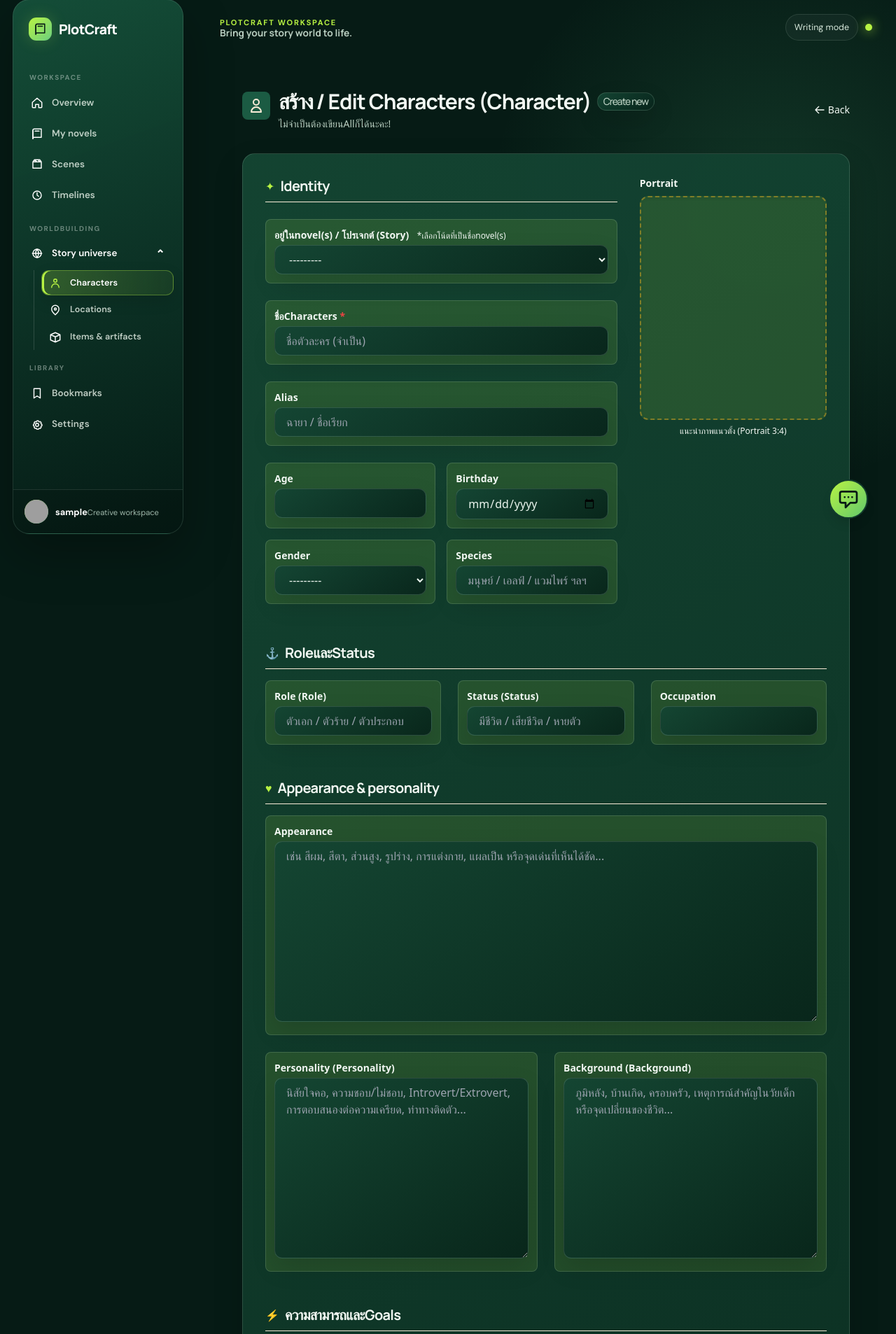
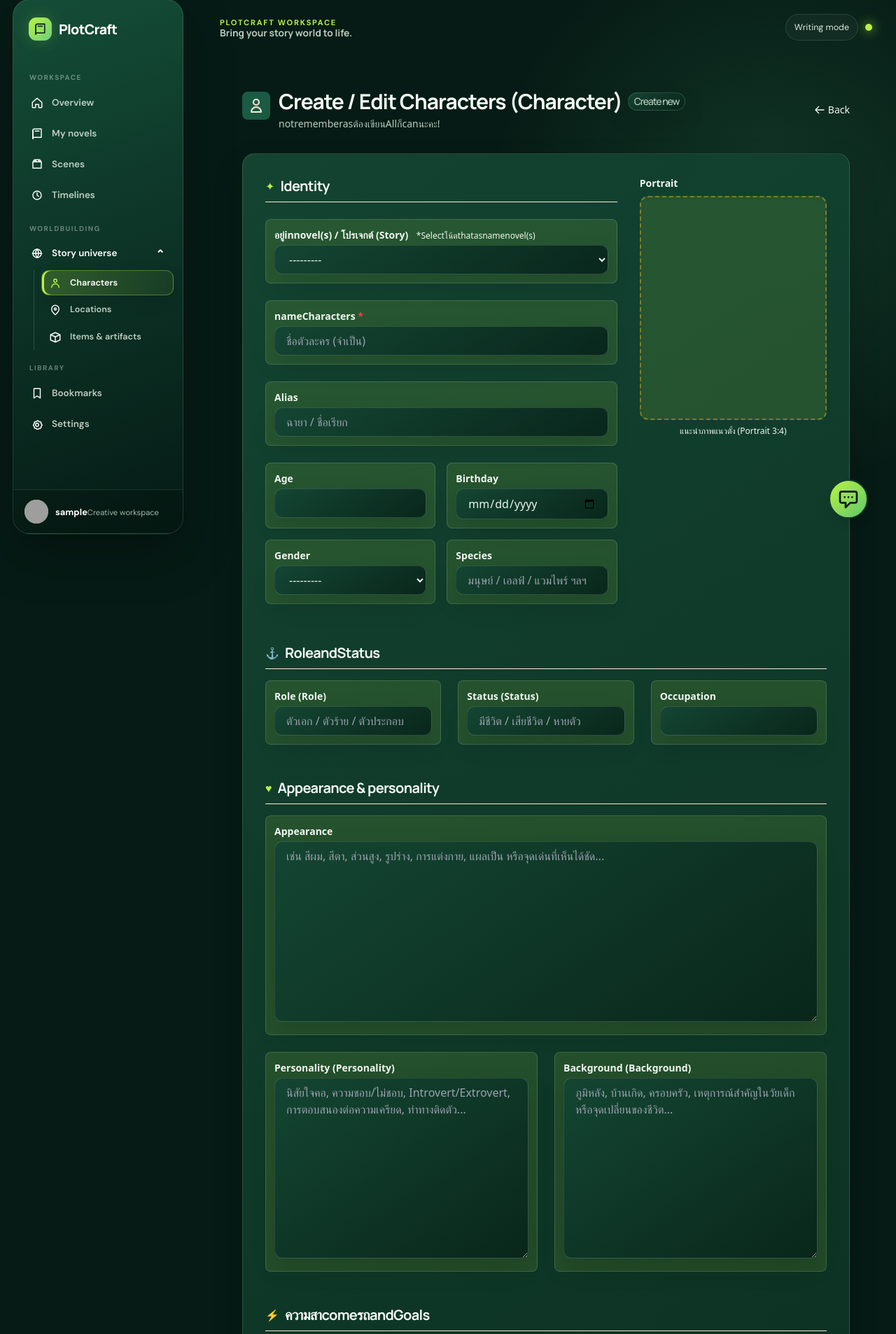
Before and after one commit to maythiya/plotcraft, a Django app: page /worldbuilding/characters/create/ in a window 1280 px wide. Shown: the part 19-1925 px from the top of the page at 70% size. Run offline with Django 5.2, Linux system fonts and the light colour scheme; the visitor is signed in with stand-in values (Sample User, id 1); data that the repository does not hold is empty; some libraries are stand-ins or nearby versions; grey boxes are pictures that could not be loaded.

Commit message:
fix(i18n): complete English interface translation

```diff
--- a/plotcraft/templates/worldbuilding/character_form.html
+++ b/plotcraft/templates/worldbuilding/character_form.html
@@ -15,14 +15,14 @@
 
             <div>
                 <h1 class="text-3xl font-bold text-[#2F4F4F] flex items-center gap-2">
-                    สร้าง / Edit Characters (Character)
+                    Create / Edit Characters (Character)
                     <span class="text-sm text-gray-400 font-normal border border-gray-200 px-2 py-0.5 rounded-full bg-white">
                         {% if form.instance.pk %}Edit{% else %}Create new{% endif %}
                     </span>
                 </h1>
 
                 <p class="text-sm text-gray-500 mt-1 font-medium">
-                    ไม่จำเป็นต้องเขียนAllก็ได้นะคะ!
+                    notrememberasต้องเขียนAllก็canนะคะ!
                 </p>
             </div>
         </div>
@@ -55,8 +55,8 @@
 
                     <div class="rounded-lg border border-[#FAEBD7] p-3 bg-[#FAEBD7]/20">
                         <label class="block text-sm font-bold text-[#2F4F4F] mb-1">
-                            อยู่ในnovel(s) / โปรเจกต์ (Story)
-                            <span class="text-xs text-[#2F4F4F]/60 font-normal ml-2">*เลือกโน้ตที่เป็นชื่อnovel(s)</span>
+                            อยู่innovel(s) / โปรเจกต์ (Story)
+                            <span class="text-xs text-[#2F4F4F]/60 font-normal ml-2">*Selectโน้ตthatasnamenovel(s)</span>
                         </label>
                         <div class="w-full">
                             {{ form.project }}
@@ -64,7 +64,7 @@
                     </div>
 
                     <div class="rounded-lg border border-[#FAEBD7] p-3 bg-[#FAEBD7]/10 focus-within:ring-2 ring-[#DAA520]/50 transition">
-                        <label class="block text-sm font-bold text-[#2F4F4F] mb-1">ชื่อCharacters <span class="text-red-500">*</span></label>
+                        <label class="block text-sm font-bold text-[#2F4F4F] mb-1">nameCharacters <span class="text-red-500">*</span></label>
                         {{ form.name }}
                         {% if form.name.errors %}<p class="text-red-600 text-xs mt-1">{{ form.name.errors.0 }}</p>{% endif %}
                     </div>
@@ -130,7 +130,7 @@
                                           d="M4 16l4.586-4.586a2 2 0 012.828 0L16 16m-2-2l1.586-1.586a2 2 0 012.828 0L20 14m-6-6h.01M6 20h12a2 2 0 002-2V6a2 2 0 00-2-2H6a2 2 0 00-2 2v12a2 2 0 002 2z"/>
                                 </svg>
                                 <span class="text-xs font-bold">
-                                    Click to uploadรูปCharacters
+                                    Click to uploadimageCharacters
                                 </span>
                             </div>
                         </template>
@@ -158,7 +158,7 @@
 
             <div class="flex items-center gap-2 mb-4 border-b border-[#FAEBD7] pb-2 pt-4">
                 <span class="text-[#DAA520]">⚓</span>
-                <h2 class="text-xl font-bold text-[#2F4F4F]">RoleและStatus</h2>
+                <h2 class="text-xl font-bold text-[#2F4F4F]">RoleandStatus</h2>
             </div>
 
             <div class="grid grid-cols-1 md:grid-cols-3 gap-6 mb-8">
@@ -201,7 +201,7 @@
 
             <div class="flex items-center gap-2 mb-4 border-b border-[#FAEBD7] pb-2 pt-4">
                 <span class="text-[#DAA520]">⚡</span>
-                <h2 class="text-xl font-bold text-[#2F4F4F]">ความสามารถและGoals</h2>
+                <h2 class="text-xl font-bold text-[#2F4F4F]">ความสาcomeรถandGoals</h2>
             </div>
 
             <div class="grid grid-cols-1 md:grid-cols-2 gap-6 mb-6">
@@ -228,19 +228,19 @@
 
             <div class="flex items-center gap-2 mb-4 border-b border-[#FAEBD7] pb-2 pt-4">
                 <span class="text-[#DAA520]"><svg aria-hidden="true" class="pc-icon" viewBox="0 0 24 24"><circle cx="12" cy="12" r="8"/><path d="M12 4v16M5 8h14M5 16h14M6.5 5.5l11 13M17.5 5.5l-11 13"/></svg>️</span>
-                <h2 class="text-xl font-bold text-[#2F4F4F]">Relationshipsและอื่นๆ</h2>
+                <h2 class="text-xl font-bold text-[#2F4F4F]">Relationshipsandanotherๆ</h2>
             </div>
 
             <div class="grid grid-cols-1 gap-6 mb-6">
                 <div class="rounded-lg border border-[#FAEBD7] p-3 bg-[#FAEBD7]/10">
-                    <label class="block text-sm font-bold text-[#2F4F4F] mb-1">ที่อยู่ / Hometown (Location)</label>
+                    <label class="block text-sm font-bold text-[#2F4F4F] mb-1">thatอยู่ / Hometown (Location)</label>
                     {{ form.location }}
                 </div>
 
                 <div class="rounded-lg border border-[#FAEBD7] p-4 bg-[#FAEBD7]/10">
                     <label class="block text-sm font-bold text-[#2F4F4F] mb-3">
                         Relationships (Relationships)
-                        <span class="text-xs font-normal text-gray-500 ml-2">* กดSaveเพื่อเพิ่มแถวใหม่</span>
+                        <span class="text-xs font-normal text-gray-500 ml-2">* กดSavetoAddแถวnew</span>
                     </label>
 
                     {{ formset.management_form }}
@@ -264,7 +264,7 @@
                                 </div>
 
                                 <div class="flex-1 w-full">
-                                    <label class="text-xs text-gray-400 font-bold mb-1 block">Detailsเพิ่มเติม</label>
+                                    <label class="text-xs text-gray-400 font-bold mb-1 block">DetailsAddเติม</label>
                                     {{ rel_form.note }}
                                 </div>
 
@@ -287,7 +287,7 @@
             </div>
 
             <div class="mb-6 p-4 bg-purple-50 rounded-xl border border-purple-200">
-                <h3 class="font-bold text-purple-800 mb-2"><svg aria-hidden="true" class="pc-icon" viewBox="0 0 24 24"><path d="m12 3 1.5 5.5L19 10l-5.5 1.5L12 17l-1.5-5.5L5 10l5.5-1.5zM19 16l.5 1.5L21 18l-1.5.5L19 20l-.5-1.5L17 18l1.5-.5z"/></svg> that AI ช่วยคิดCharacters</h3>
+                <h3 class="font-bold text-purple-800 mb-2"><svg aria-hidden="true" class="pc-icon" viewBox="0 0 24 24"><path d="m12 3 1.5 5.5L19 10l-5.5 1.5L12 17l-1.5-5.5L5 10l5.5-1.5zM19 16l.5 1.5L21 18l-1.5.5L19 20l-.5-1.5L17 18l1.5-.5z"/></svg> that AI helpคิดCharacters</h3>
                 <div class="flex gap-2">
                     <input type="text" id="ai-concept" class="flex-1 border border-gray-300 rounded-lg px-3 py-2"
                            placeholder="เช่น: จอมเวทหนุ่ม ขี้เก๊ก แต่กลัวแมว">
@@ -296,13 +296,13 @@
                         <svg aria-hidden="true" class="pc-icon" viewBox="0 0 24 24"><circle cx="12" cy="12" r="7"/><path d="M5 19h14M8 22h8"/></svg> Generate
                     </button>
                 </div>
-                <p id="ai-loading" class="text-sm text-gray-500 mt-2 hidden"><svg aria-hidden="true" class="pc-icon" viewBox="0 0 24 24"><path d="M6 3h12M6 21h12M8 3c0 5 8 5 8 10s-8 5-8 8M16 3c0 5-8 5-8 10s8 5 8 8"/></svg> กำลังร่ายเวทมนตร์สร้างCharacters...</p>
+                <p id="ai-loading" class="text-sm text-gray-500 mt-2 hidden"><svg aria-hidden="true" class="pc-icon" viewBox="0 0 24 24"><path d="M6 3h12M6 21h12M8 3c0 5 8 5 8 10s-8 5-8 8M16 3c0 5-8 5-8 10s8 5 8 8"/></svg> Loadingร่ายเวทมนตร์CreateCharacters...</p>
             </div>
 
             <div class="mt-10 flex items-center gap-4 border-t border-[#FAEBD7] pt-6">
                 <button type="submit" class="inline-flex items-center px-6 py-3 border border-transparent text-base font-bold rounded-lg shadow-md text-[#FAEBD7] bg-[#2F4F4F] hover:bg-[#1a3030] hover:shadow-lg focus:outline-none transition duration-150">
                     <svg class="w-5 h-5 mr-2" fill="none" stroke="currentColor" viewBox="0 0 24 24"><path stroke-linecap="round" stroke-linejoin="round" stroke-width="2" d="M9 12l2 2 4-4m6 2a9 9 0 11-18 0 9 9 0 0118 0z"></path></svg>
-                    Saveข้อมูล
+                    Saveinformation
                 </button>
 
                 <a href="{% url 'plotcraft:character_list' %}" class="px-6 py-3 border border-gray-300 text-base font-medium text-gray-600 bg-white hover:bg-gray-50 rounded-lg transition duration-150">
@@ -311,9 +311,9 @@
 
                 {% if character %}
                 <div class="ml-auto">
-                    <button type="submit" name="character_delete" class="inline-flex items-center px-4 py-2 border border-red-200 text-sm font-bold rounded-lg text-red-600 bg-red-50 hover:bg-red-100 hover:text-red-700 transition duration-150" onclick="return confirm('คุณแน่ใจหรือไม่ว่าต้องการลบCharactersนี้? ถ้าลบแล้วไม่สามารถกู้คืนได้นะคะ!');">
+                    <button type="submit" name="character_delete" class="inline-flex items-center px-4 py-2 border border-red-200 text-sm font-bold rounded-lg text-red-600 bg-red-50 hover:bg-red-100 hover:text-red-700 transition duration-150" onclick="return confirm('youแน่ใจornotว่าต้องtheDeleteCharactersนี้? ถ้าDeleteyetnotสาcomeรถกู้คืนcanนะคะ!');">
                         <svg class="w-5 h-5 mr-1" fill="none" stroke="currentColor" viewBox="0 0 24 24"><path stroke-linecap="round" stroke-linejoin="round" stroke-width="2" d="M19 7l-.867 12.142A2 2 0 0116.138 21H7.862a2 2 0 01-1.995-1.858L5 7m5-4h4a1 1 0 011 1v1H9V4a1 1 0 011-1z"></path></svg>
-                        ลบCharacters
+                        DeleteCharacters
                     </button>
                 </div>
                 {% endif %}
@@ -368,20 +368,20 @@
             if (data.success) {
                 const d = data.data;
 
-                // ฟังก์ชันช่วยเติมค่า (กัน Error ถ้าหาช่องไม่เจอ)
+                // ฟังก์ชันhelpเติมค่า (กัน Error ถ้าหาช่องnotเจอ)
                 const setVal = (id, val) => {
                     const el = document.getElementById(id);
                     if (el && val) el.value = val;
                 };
 
-                // 1. ข้อมูลทั่วไป
-                // ถ้าช่องชื่อยังว่างอยู่ that AI เติมthat
+                // 1. informationทั่วgo
+                // ถ้าช่องnameยังว่างอยู่ that AI เติมthat
                 if (!document.getElementById('id_name').value) setVal('id_name', d.name);
                 setVal('id_alias', d.alias);
                 setVal('id_age', d.age);
-                setVal('id_species', d.species); // ของคุณใช้ id_species ไม่ใช่ id_race
+                setVal('id_species', d.species); // yourใช้ id_species notใช่ id_race
 
-                // 2. RoleและStatus
+                // 2. RoleandStatus
                 setVal('id_role', d.role);
                 setVal('id_status', d.status);
                 setVal('id_occupation', d.occupation);
@@ -391,20 +391,20 @@
                 setVal('id_personality', d.personality);
                 setVal('id_background', d.background);
 
-                // 4. ความสามารถและGoals
+                // 4. ความสาcomeรถandGoals
                 setVal('id_goals', d.goals);
                 setVal('id_skills', d.skills);
                 setVal('id_strengths', d.strengths);
                 setVal('id_weaknesses', d.weaknesses);
 
-                alert("<svg aria-hidden="true" class="pc-icon" viewBox="0 0 24 24"><path d="m12 3 1.5 5.5L19 10l-5.5 1.5L12 17l-1.5-5.5L5 10l5.5-1.5zM19 16l.5 1.5L21 18l-1.5.5L19 20l-.5-1.5L17 18l1.5-.5z"/></svg> GenerateCharactersเรียบร้อยแล้วค่ะ!");
+                alert("<svg aria-hidden="true" class="pc-icon" viewBox="0 0 24 24"><path d="m12 3 1.5 5.5L19 10l-5.5 1.5L12 17l-1.5-5.5L5 10l5.5-1.5zM19 16l.5 1.5L21 18l-1.5.5L19 20l-.5-1.5L17 18l1.5-.5z"/></svg> GenerateCharactersเรียบร้อยyetค่ะ!");
             } else {
                 alert("เกิดข้อผิดพลาด: " + data.error);
             }
         })
         .catch(error => {
             loading.classList.add('hidden');
-            alert("เชื่อมต่อไม่ได้: " + error);
+            alert("เnameมcontinuenotcan: " + error);
         });
     }
 </script>
```
